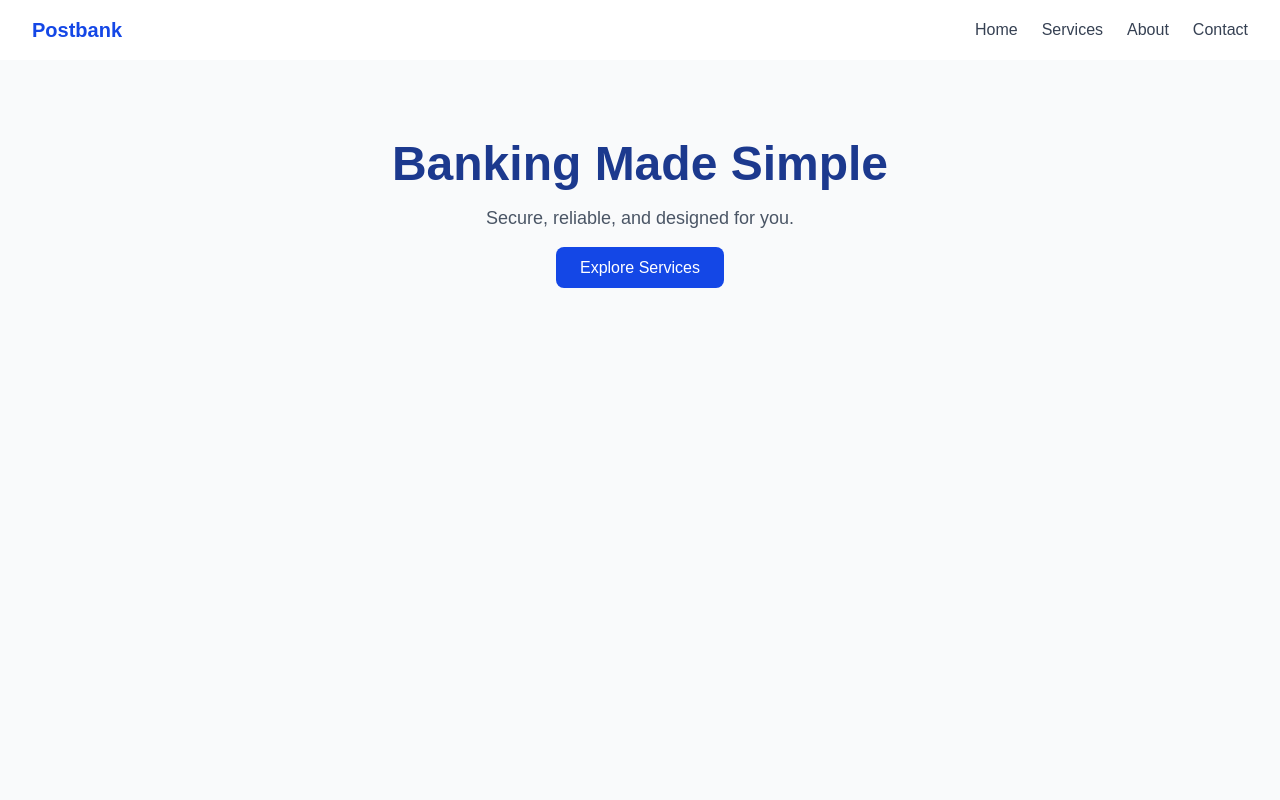
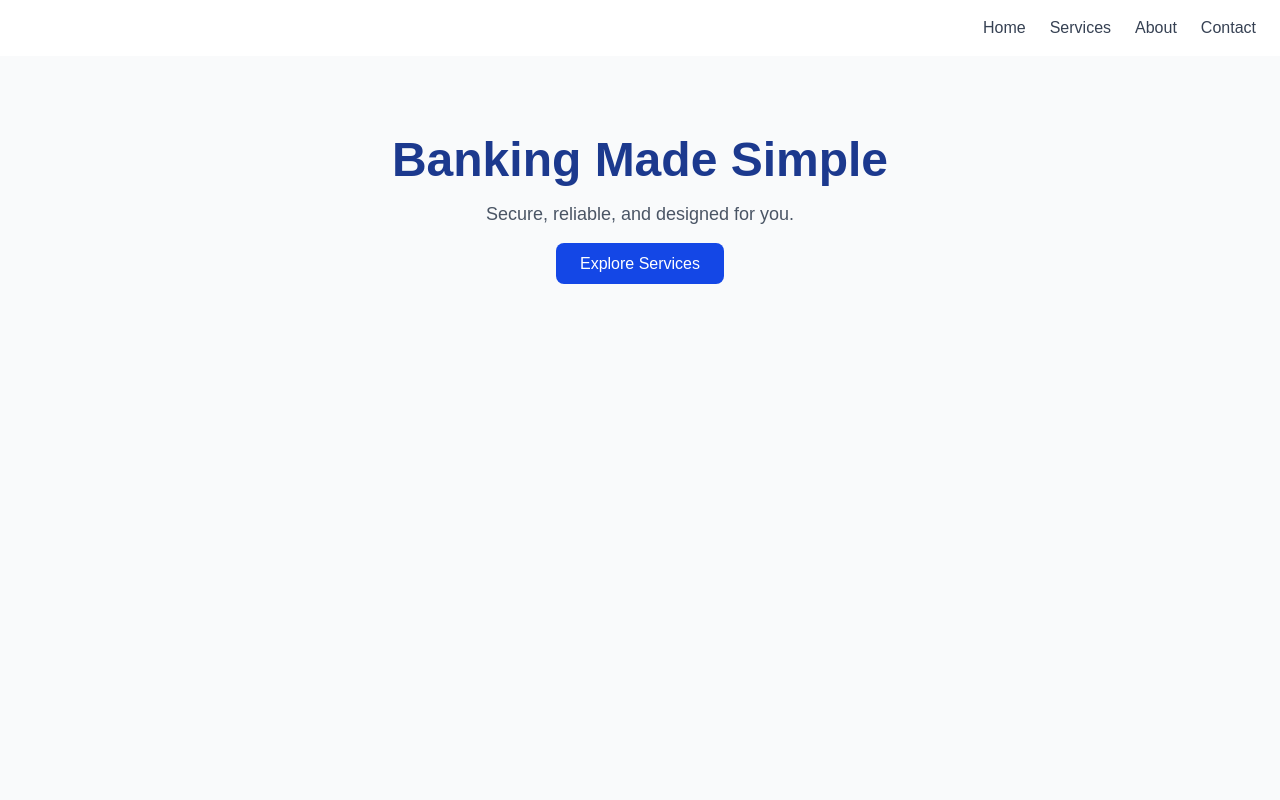
Before and after one commit to arnold-wafula/postbank-web, a Next.js app: page / in a window 1280 px wide. Shown: the top 800 px of the page. Built offline with nearby package versions, Linux system fonts and the light colour scheme.

Commit message:
Small changes to Navbar padding

```diff
--- a/app/components/Navbar.tsx
+++ b/app/components/Navbar.tsx
@@ -1,10 +1,13 @@
+import Logo from "./Logo";
 import Link from "next/link";
 
 export default function Navbar() {
     return(
-        <nav className="flex justify-between items-center px-8 py-4 bg-white shadow">
-            <div className="font-bold text-xl text-blue-700">Postbank</div>
-            <ul className="flex gap-6 text-gray-700">
+        <nav className="flex justify-between items-center px-6 py-2 bg-white shadow">
+            <Link href="/">
+                <Logo />
+            </Link>
+            <ul className="flex gap-6 text-gray-700 text-sm sm:text-base">
                 <li><Link href="/">Home</Link></li>
                 <li><Link href="/services">Services</Link></li>
                 <li><Link href="/about">About</Link></li>
```
